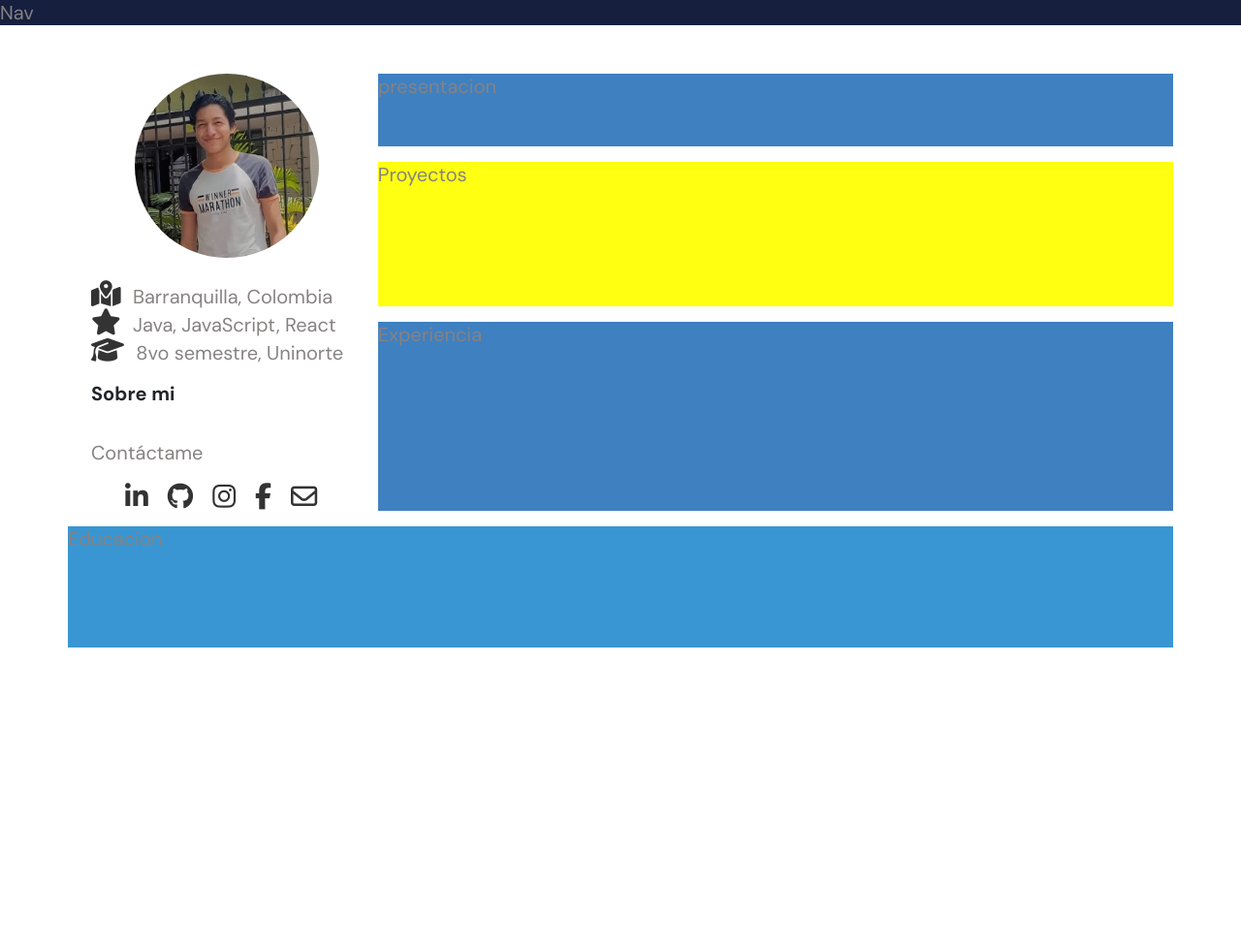
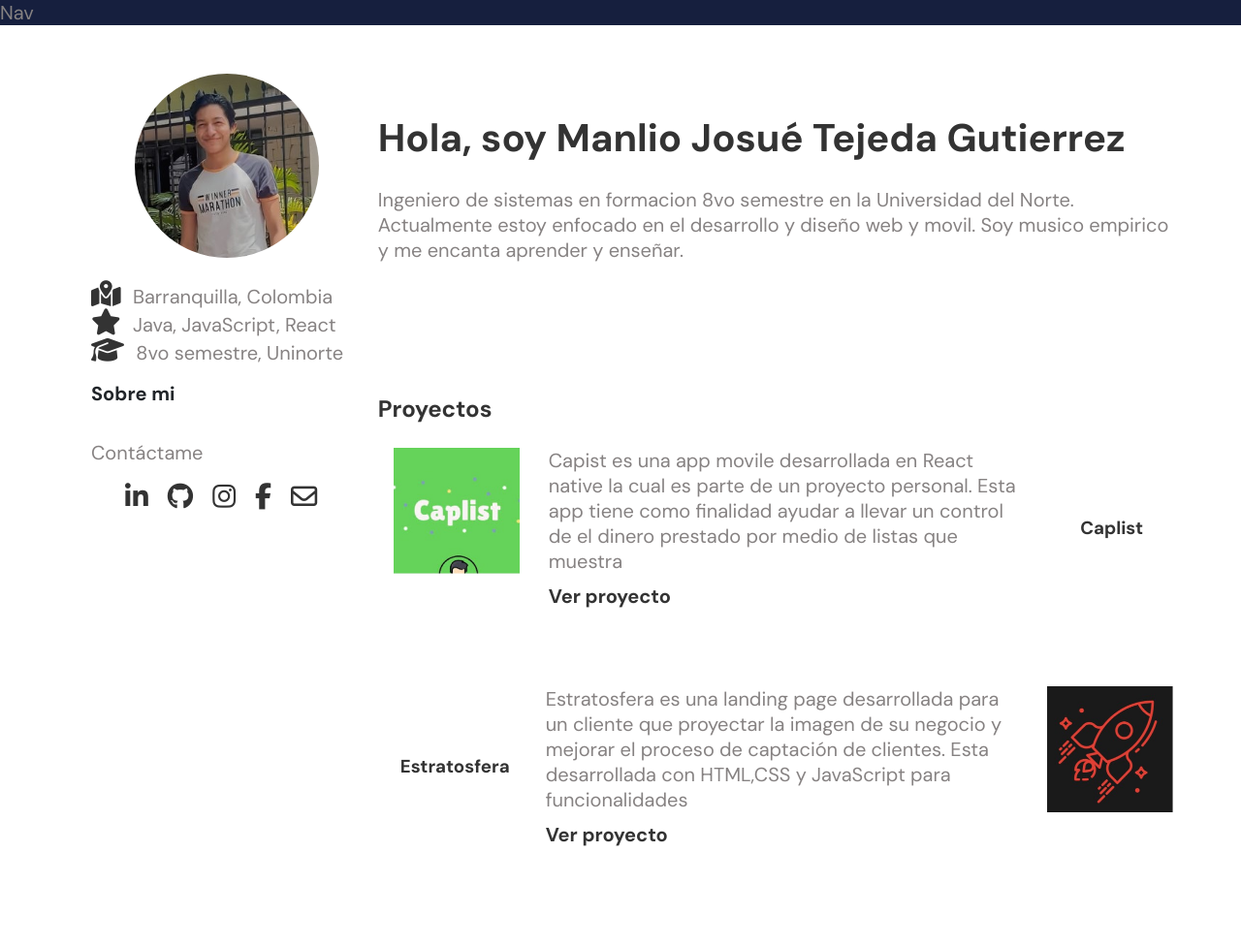
Before and after one commit to manliot/ManlioTejeda, a plain HTML site: page test-grid.html in a window 1280 px wide. Shown: the top 977 px of the page at 97% size. Before the commit the page ends 800 px from the top, so only its background shows below. Drawn offline with Linux system fonts and the light colour scheme.

Commit message:
test: working on presentation and projects info test-grid.html

```diff
--- a/css/test.css
+++ b/css/test.css
@@ -63,9 +63,11 @@ a {
     font-weight: bold;
     padding: 1rem 0px 1.2rem 0px;
 }
-.contactame{
+
+.contactame {
     padding: 1rem 0px 1.2rem 0px;
 }
+
 .contact {
     display: flex;
     padding-left: 25px;
@@ -76,12 +78,59 @@ a {
     margin-right: 10px;
 }
 
+.title-section {
+    color: #333333;
+    font-size: 1.5rem;
+}
+
 .pre-info {
-    background-color: #3f80c1;
+    /*  background-color: #3f80c1; */
+    padding-top: 2.5rem;
+    padding-bottom: 1.25rem;
+}
+
+.pre-info h1 {
+    font-size: 2.5rem;
+    margin-bottom: 25px;
 }
 
 .proy-info {
-    background-color: #ff1f;
+    padding-top: 1.25rem;
+    padding-bottom: 1.25rem;
+    /*  background-color: #ff1f; */
+}
+
+.proy-item {
+    display: grid;
+    grid-template-columns: 1fr 4fr 1fr;
+    gap: 1em;
+    margin-top: 25px;
+    margin-bottom: 5rem;
+    padding-left: 1rem;
+}
+
+.proy-banner img {
+    width: 130px;
+    height: 130px;
+}
+
+.proy-body {
+    padding: 0px 10px;
+}
+
+.proy-body a {
+    display: block;
+    margin-top: 10px;
+    font-weight: bold;
+    color: #333333;
+}
+
+.proy-title {
+    display: flex;
+    justify-content: center;
+    align-items: center;
+    color: #333333;
+    font-size: 1rem;
 }
 
 .exp-info {
--- a/test-grid.html
+++ b/test-grid.html
@@ -58,10 +58,42 @@
             </div>
         </aside>
         <section class="pre-info">
-            presentacion
+            <h1 class="title-section" id="presentacion">Hola, soy Manlio Josué Tejeda Gutierrez</h1>
+            <p>Ingeniero de sistemas en formacion 8vo semestre en la Universidad del Norte. Actualmente estoy
+                enfocado en el desarrollo y diseño web y movil.
+                Soy musico empirico y me encanta aprender y enseñar.
+            </p>
         </section>
         <section class="proy-info">
-            Proyectos
+            <h1 class="title-section">Proyectos</h1>
+            <div class="proy-item">
+                <div class="proy-banner">
+                    <img src="./assets/Images/caplist-logo.png">
+                </div>
+                <div class="proy-body">
+                    <p>Capist es una app movile desarrollada en React native la cual es parte de un proyecto
+                        personal. Esta app tiene como finalidad ayudar a llevar un control de el dinero prestado
+                        por medio de listas que muestra </p>
+                    <a>Ver proyecto</a>
+                </div>
+                <div class="proy-title">
+                    <h3>Caplist</h3>
+                </div>
+            </div>
+            <div class="proy-item">
+                <div class="proy-title">
+                    <h3>Estratosfera</h3>
+                </div>
+                <div class="proy-body">
+                    <p>Estratosfera es una landing page desarrollada para un cliente que proyectar
+                        la imagen de su negocio y mejorar el proceso de captación de clientes. Esta desarrollada
+                        con HTML,CSS y JavaScript para funcionalidades </p>
+                    <a>Ver proyecto</a>
+                </div>
+                <div class="proy-banner">
+                    <img src="./assets/Images/estratosfera-lofo.png">
+                </div>
+            </div>
         </section>
         <section class="exp-info">
             Experiencia
```
